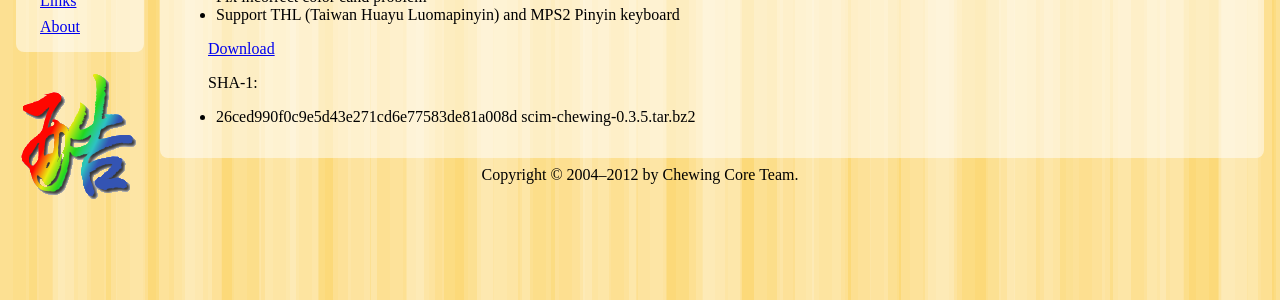
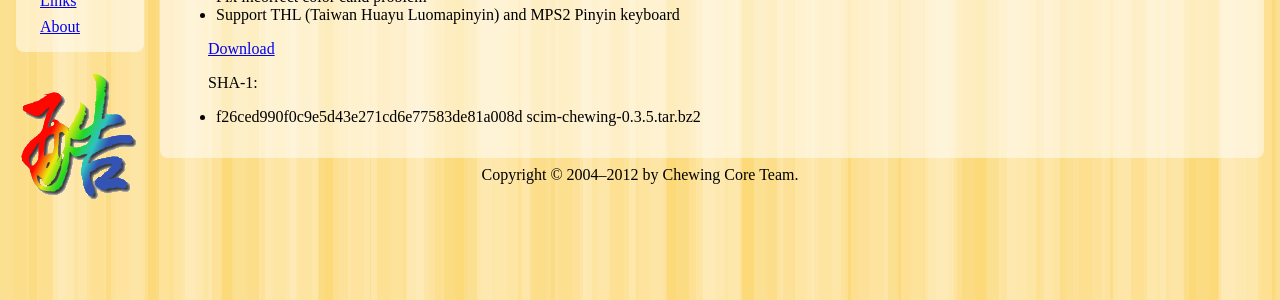
Before and after one commit to chewing/chewing.github.com, a Jekyll site: the page built from _posts/2012-12-31-scim-chewing-0_3_5.markdown, in a window 1280 px wide. Shown: the part 340-640 px from the top of the page. Built offline with Jekyll 4.4.1, drawn with Linux system fonts in a browser that asks for light colours; Markdown is read by kramdown in place of the engine named in the settings.

Commit message:
Fix SHA-1 checksum

```diff
--- a/_posts/2012-12-31-libchewing-0_3_4.markdown
+++ b/_posts/2012-12-31-libchewing-0_3_4.markdown
@@ -48,4 +48,4 @@ What's New in libchewing 0.3.4
 [Download](http://code.google.com/p/chewing/downloads/list)
 
 SHA-1:
-- 31a613df00409b51adebb8b2dc33c5e6a006834  libchewing-0.3.4.tar.bz2
+* 631a613df00409b51adebb8b2dc33c5e6a006834  libchewing-0.3.4.tar.bz2
--- a/_posts/2012-12-31-scim-chewing-0_3_5.markdown
+++ b/_posts/2012-12-31-scim-chewing-0_3_5.markdown
@@ -14,4 +14,4 @@ What's New in SCIM-chewing 0.3.5
 [Download](http://code.google.com/p/chewing/downloads/list)
 
 SHA-1:
-- 26ced990f0c9e5d43e271cd6e77583de81a008d  scim-chewing-0.3.5.tar.bz2
+* f26ced990f0c9e5d43e271cd6e77583de81a008d  scim-chewing-0.3.5.tar.bz2
```
